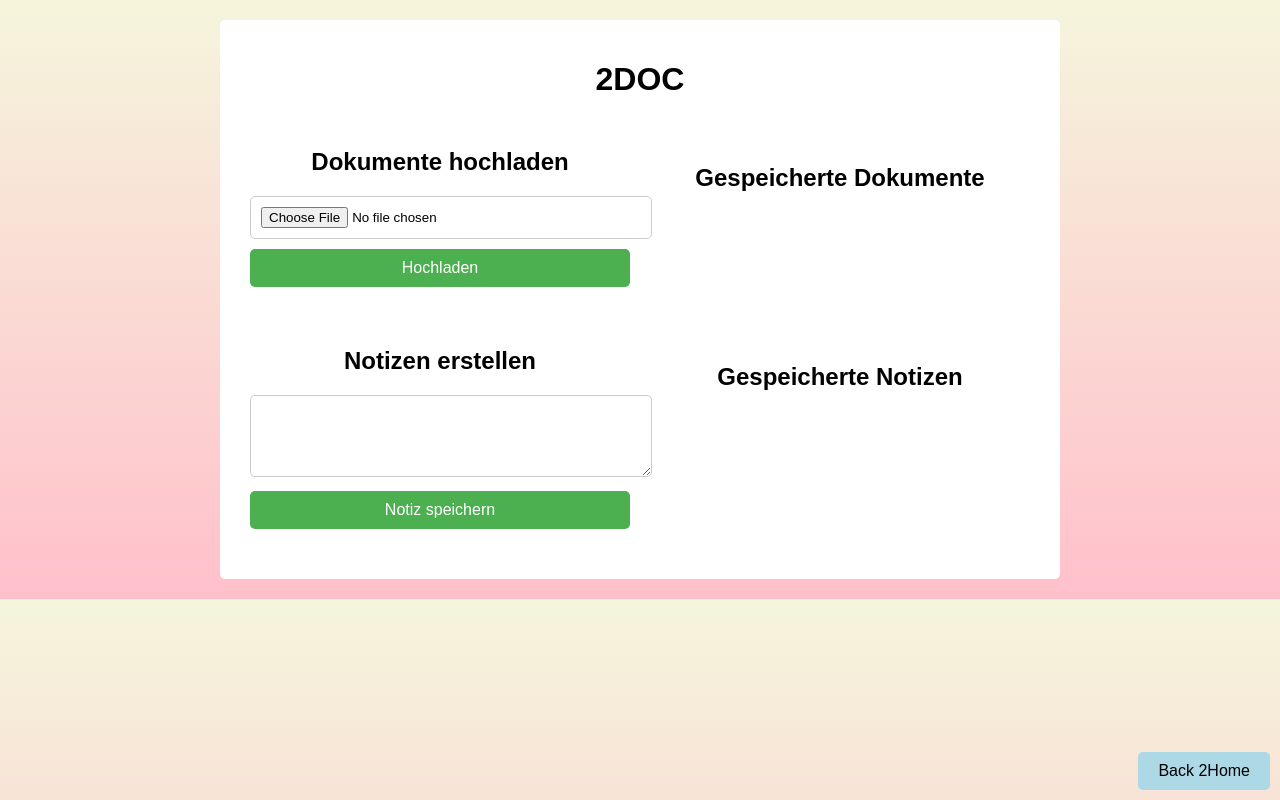
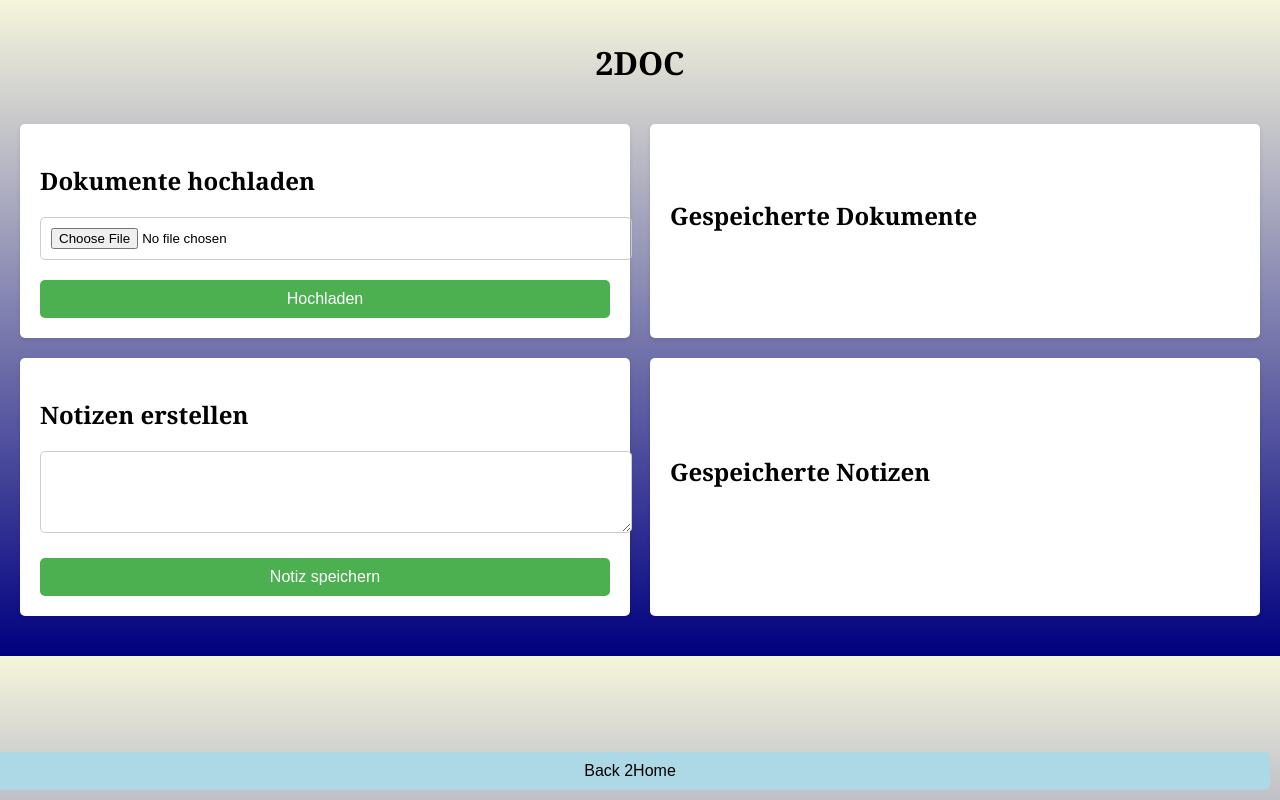
Before and after one commit to aybi-22/2Do-web, a Flask app: page /2DOC in a window 1280 px wide. Run offline with Flask 3, Linux system fonts and the light colour scheme.

Commit message:
update 2DOC

```diff
--- a/templates/2DOC.html
+++ b/templates/2DOC.html
@@ -7,34 +7,38 @@
     <link rel="stylesheet" href="{{ url_for('static', filename='css/style.css') }}">
     <style>
         body {
-            font-family: Arial, sans-serif;
-            background: linear-gradient(to bottom, #f5f5dc, #ffc0cb); /* Von Hellbraun zu Hellpink */
+            font-family: Georgia, sans-serif;
+            background: linear-gradient(to bottom, #f5f5dc, #000080); /* Von Hellbraun zu Hellpink */
             margin: 0;
             padding: 20px;
-        }
-
-        .container {
-            max-width: 800px;
-            margin: 0 auto;
-            background: #fff;
-            padding: 20px;
-            border-radius: 5px;
-        }
-
-        h1, h2 {
-            text-align: center;
-            margin-bottom: 20px;
         }
 
         .flex-container {
             display: flex;
             justify-content: space-between;
             margin-bottom: 20px;
+            gap: 20px;
         }
 
-        .flex-container > div, .flex-container > ul {
+        .flex-item {
             flex: 1;
-            padding: 10px;
+            background: #fff;
+            padding: 20px;
+            border-radius: 5px;
+            box-shadow: 0 2px 4px rgba(0,0,0,0.1); /* Schatten für die Boxen */
+            display: flex; /* Neue Zeile */
+            flex-direction: column; /* Neue Zeile */
+            justify-content: center; /* Neue Zeile */
+            width: calc(50% - 10px); /* Neue Zeile */
+        }
+
+        h1 {
+            text-align: center;
+            margin-bottom: 40px;
+        }
+
+        h2 {
+            margin-bottom: 20px;
         }
 
         input[type="file"], textarea {
@@ -51,12 +55,14 @@
             border-radius: 5px;
             border: none;
             cursor: pointer;
+            display: block; /* Stellt sicher, dass der Button die volle Breite des Containers einnimmt */
+            width: 100%;
+            margin-top: 10px;
         }
 
         button[type="submit"] {
             background-color: #4caf50;
             color: #fff;
-            width: 100%;
         }
 
          .back-btn {
@@ -99,44 +105,41 @@
     </style>
 </head>
 <body>
-    <div class="container">
     <h1>2DOC</h1>
-
     <div class="flex-container">
-            <!-- Dokumente hochladen und Gespeicherte Dokumente -->
-            <div>
+        <div class="flex-item">
             <h2>Dokumente hochladen</h2>
             <form action="{{ url_for('doc') }}" method="POST" enctype="multipart/form-data">
                 <input type="file" name="document" accept=".pdf,.doc,.docx,.txt">
                 <button type="submit">Hochladen</button>
             </form>
         </div>
+        <div class="flex-item">
+            <h2>Gespeicherte Dokumente</h2>
             <ul>
-                <h2>Gespeicherte Dokumente</h2>
                 {% for document in documents %}
                     <li><a href="{{ url_for('view_document', filename=document.filename) }}">{{ document.filename }}</a></li>
                 {% endfor %}
             </ul>
         </div>
-
+    </div>
     <div class="flex-container">
-            <!-- Notizen erstellen und Gespeicherte Notizen -->
-            <div>
+        <div class="flex-item">
             <h2>Notizen erstellen</h2>
             <form action="{{ url_for('doc') }}" method="POST">
                 <textarea name="note" rows="4" cols="50"></textarea>
                 <button type="submit">Notiz speichern</button>
             </form>
         </div>
+        <div class="flex-item">
+            <h2>Gespeicherte Notizen</h2>
             <ul>
-                <h2>Gespeicherte Notizen</h2>
                 {% for note in notes %}
                     <li>{{ note }}</li>
                 {% endfor %}
             </ul>
         </div>
     </div>
-
     <!-- Back-Button -->
     <button class="back-btn" onclick="location.href='{{ url_for('home') }}'">Back 2Home</button>
 </body>
```
Lines whose indentation alone changed are shown as unchanged.
